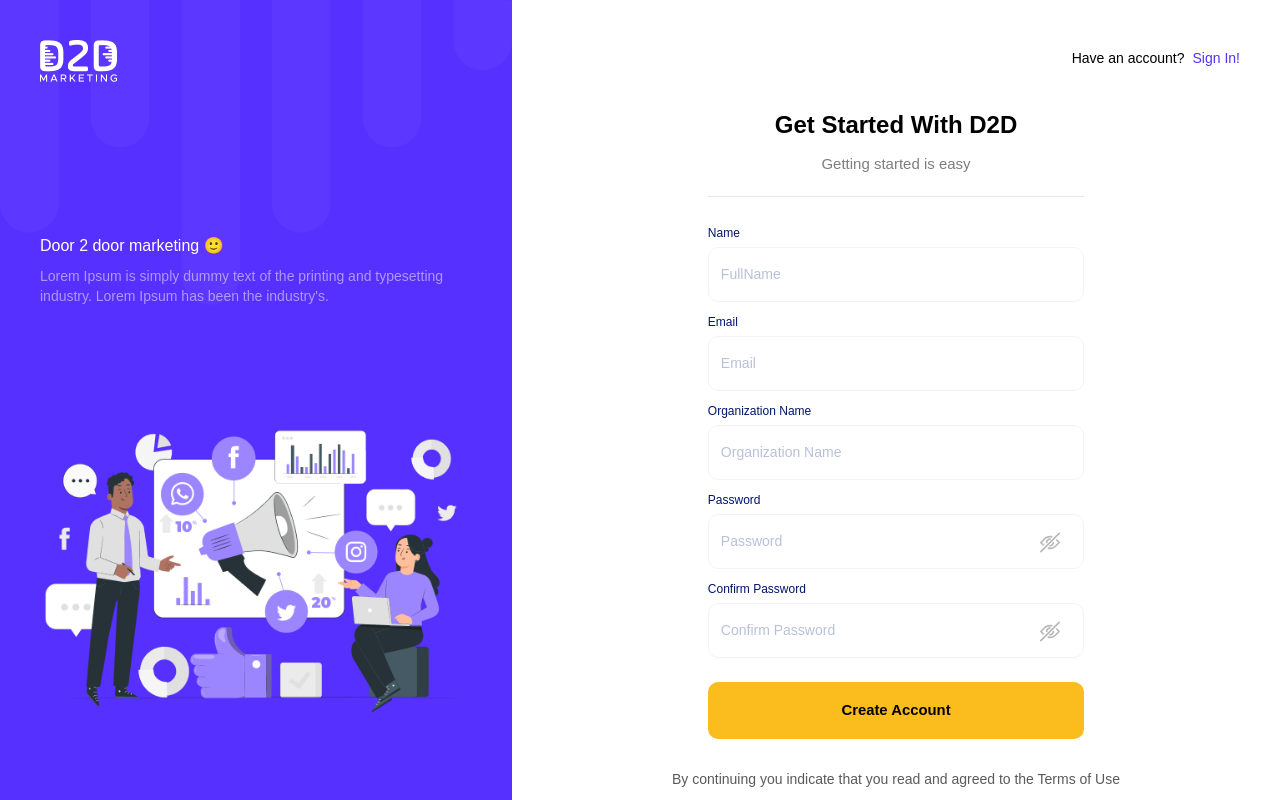
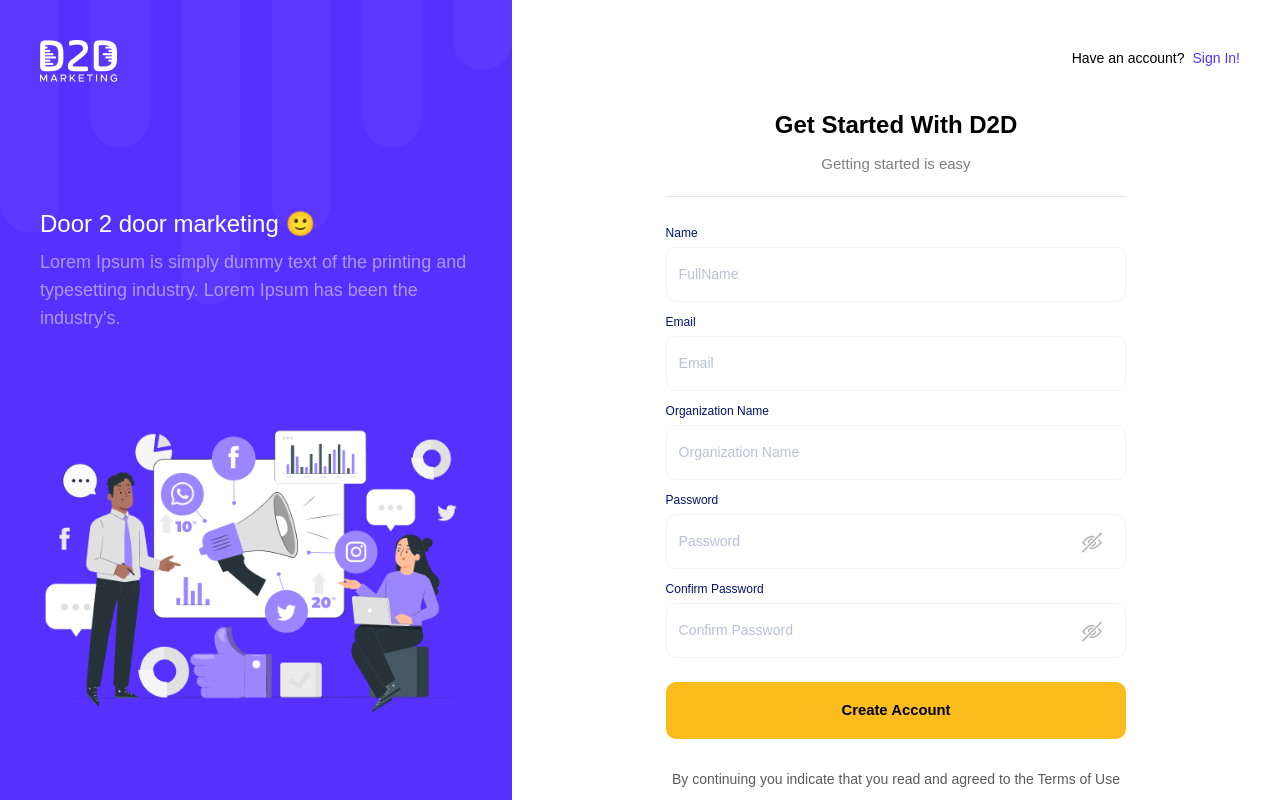
Before and after one commit to tajnur007/d2d-marketing-frontend, a Next.js app: page /auth/signup in a window 1280 px wide. Built offline with nearby package versions, Linux system fonts and the light colour scheme; no server answers; a web font is replaced by a local one.

Commit message:
Signup Page Responsiveness

```diff
--- a/components/auth/form/signup-form.tsx
+++ b/components/auth/form/signup-form.tsx
@@ -98,7 +98,7 @@ const SignupForm = () => {
   return (
     <>
       <div className='w-full flex items-center justify-center flex-col mt-10 mb-20'>
-        <div className='w-[49%]'>
+        <div className='2xl:w-[50%] xl:w-[60%] lg:w-[65%] md:w-[70%] sm:w-[80%] w-[90%]'>
           <div className='mb-7 border-gray-[#DBDBDB] border-b text-center'>
             <h1 className='text-black text-2xl font-semibold'>Get Started With D2D</h1>
             <p className='mt-3 text-[#7E7E7E] text-[15px] font-normal mb-5'>
--- a/components/layouts/auth-layout/left-side.tsx
+++ b/components/layouts/auth-layout/left-side.tsx
@@ -16,9 +16,9 @@ const LeftSide = ({ pageImage, text }: AuthCommonProps) => {
         </div>
         <div className='w-full p-10'>
           <div className='text-base'>
-            <h5 className='2xl:text-3xl'>Door 2 door marketing 🙂</h5>
+            <h5 className='2xl:text-3xl xl:text-2xl lg:text-xl'>Door 2 door marketing 🙂</h5>
           </div>
-          <div className='pt-6 lg:pt-2 2xl:text-xl text-[14px] text-[#FFFFFF80] tracking-[0] leading-[20px]'>
+          <div className='pt-6 lg:pt-2 2xl:text-xl xl:text-lg lg:text-md text-[14px] text-[#FFFFFF80] tracking-[0] leading-[20px]'>
             {text}
           </div>
         </div>
```
